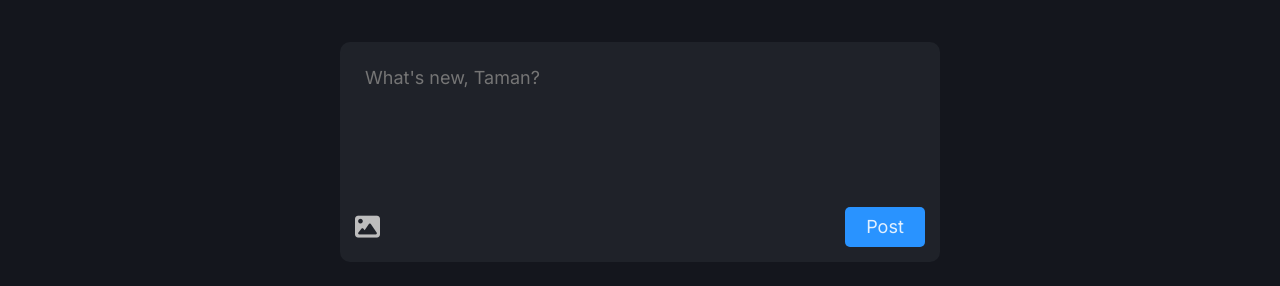
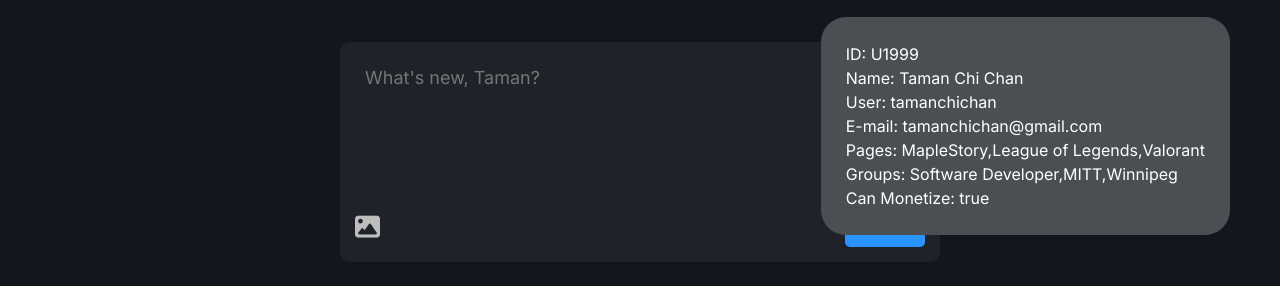
Before and after one commit to tamanchichan/fakebook, a plain HTML site: page index.html in a window 1280 px wide. Both pictures are taken after a click on the element 1160 px from the left and 25 px from the top of the page. Shown: the part 58-344 px from the top of the page. Drawn offline with Linux system fonts and the light colour scheme.

Commit message:
js class created and content updated

```diff
--- a/assets/script/index.js
+++ b/assets/script/index.js
@@ -1,6 +1,7 @@
 'use strict';
 
 const user = document.querySelector('.user');
+const userInfo = document.querySelector('.user-info');
 const inputFile = document.querySelector('input[type=file]');
 const output = document.querySelector('.file-name');
 const textArea = document.querySelector('.text-area');
@@ -91,6 +92,10 @@ class User {
   get name() {return this.#name};
   get username() {return this.#username};
   get email() {return this.#email};
+
+  getInfo() {
+    return `ID: ${this.#id} <br> Name: ${this.#name} <br> User: ${this.#username} <br> E-mail: ${this.#email}`;
+  }
 };
 
 class Subscriber extends User {
@@ -108,6 +113,10 @@ class Subscriber extends User {
   get pages() {return this.#pages};
   get groups() {return this.#groups};
   get canMonetize() {return this.#canMonetize};
+
+  getInfo() {
+    return `${super.getInfo()} <br> Pages: ${this.#pages} <br> Groups: ${this.#groups} <br> Can Monetize: ${this.#canMonetize}`;
+  }
 };
 
 const userAccount = new Subscriber(
@@ -118,8 +127,13 @@ const userAccount = new Subscriber(
   ['MapleStory', 'League of Legends', 'Valorant'],
   ['Software Developer', 'MITT', 'Winnipeg'],
   true
-)
+);
 
 user.addEventListener('click', () => {
-
+  if(userInfo.style.display === 'block') {
+    userInfo.style.display = 'none';
+  } else {
+    userInfo.style.display = 'block';
+  }
+  userInfo.innerHTML = userAccount.getInfo();
 });
--- a/assets/style/index.css
+++ b/assets/style/index.css
@@ -12,11 +12,19 @@
   --post-box-button-bg-color: #2993ff;
   --post-box-button-color: #e2f0ff;
   --post-box-textarea-color: #97989b;
+  --user-info-bg-color: #4b4e53;
+  --user-info-color: #fff;
 }
 
 /* html */
 body {
   background-color: var(--body-bg-color);
+}
+
+/* animation */
+@keyframes opacity {
+  from {opacity: 25%}
+  to {opacity: 100%}
 }
 
 /* class */
@@ -97,6 +105,17 @@ body {
   height: 40px;
   margin: 5px 0px;
   width: 40px;
+}
+
+.user-info {
+  animation: opacity 0.25s ease-in;
+  display: none;
+  background-color: var(--user-info-bg-color);
+  border-radius: 25px;
+  color: var(--user-info-color);
+  inset: 75px 50px auto auto;
+  padding: 25px;
+  position: fixed;
 }
 
 .username {
--- a/index.html
+++ b/index.html
@@ -38,6 +38,7 @@
       </div>
     </header>
     <main>
+      <div class='user-info'></div>
       <div class='container center'>
         <div class='post-box'>
           <!-- try placeholder with js later -->
```
